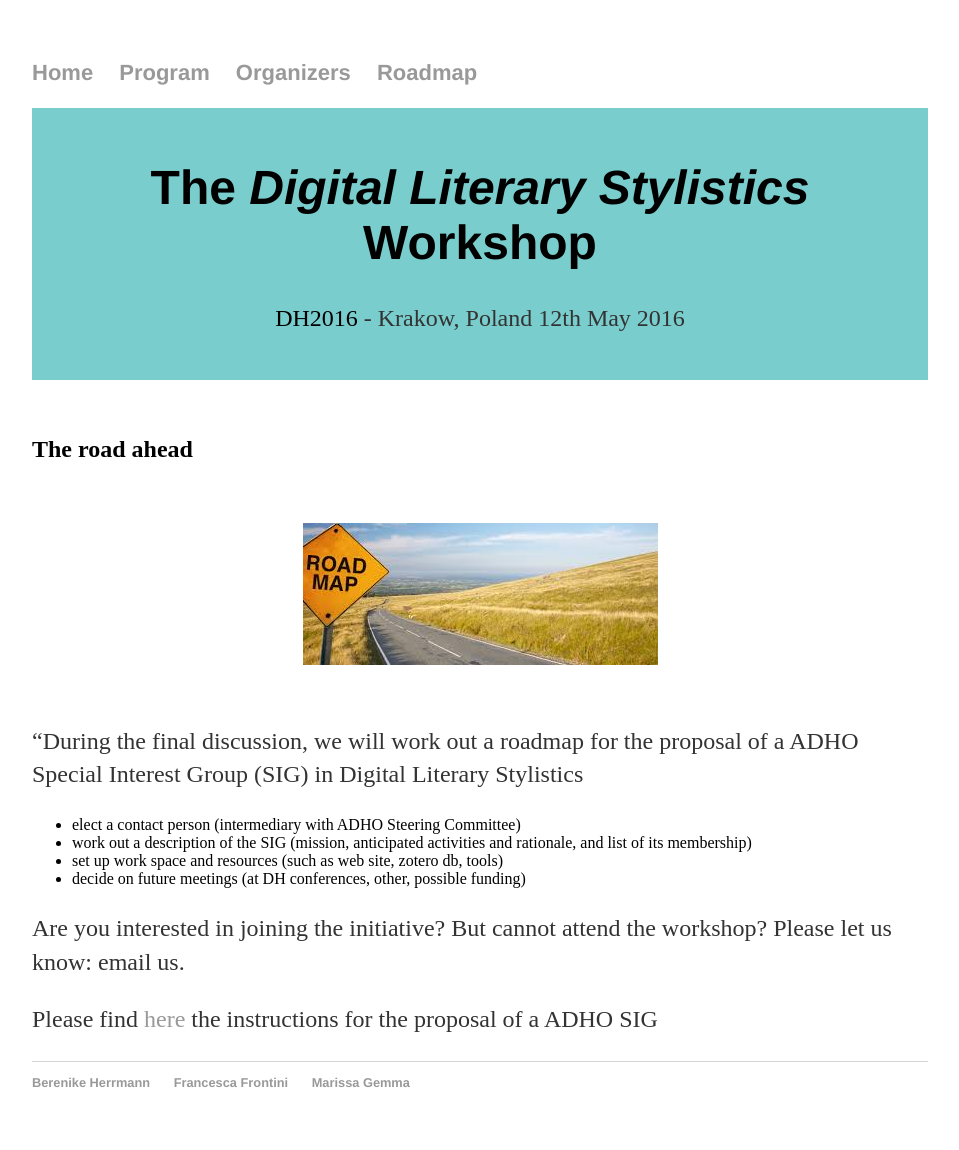
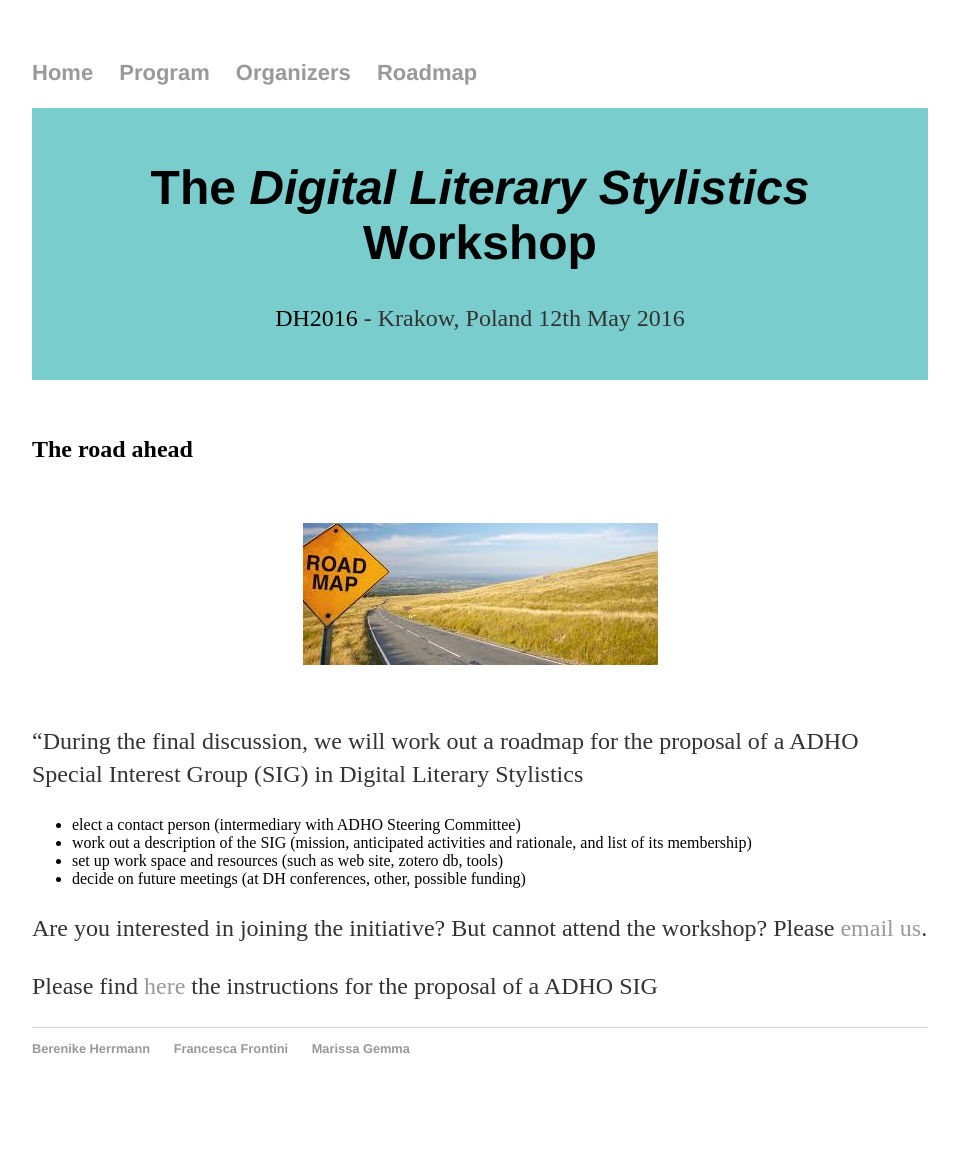
Before and after one commit to DigitalLiteraryStylistic/-DigitalLiteraryStylistic.github.io, a Jekyll site: the page built from roadmap.html, in a window 1280 px wide. Shown: the whole page, without its empty margins (160-1119 px from the left). Built offline with Jekyll 4.4.1, drawn with Linux system fonts in a browser that asks for light colours; after the commit the page ends 1116 px from its top, so only the background shows below that.

Commit message:
Update roadmap.html

```diff
--- a/roadmap.html
+++ b/roadmap.html
@@ -17,6 +17,6 @@ title: Digital Literary Stylistics Workshop - Co-located with DH2016
   <li>decide on future meetings (at DH conferences, other, possible funding)</li>
 </ul>
 
-<p>Are you interested in joining the initiative? But cannot attend the workshop? Please let us know: email us.</p>
+<p>Are you interested in joining the initiative? But cannot attend the workshop? Please <a href="mailto:jb.herrmann@phil.uni-goettingen.de?Subject=SIG%20Info" target="_top">email us</a>.</p>
 
 <p>Please find <a href="http://adho.org/administration/steering/protocol-adho-special-interest-groups-sigs" target="_blank">here</a> the instructions for the proposal of a ADHO SIG</p>
```
